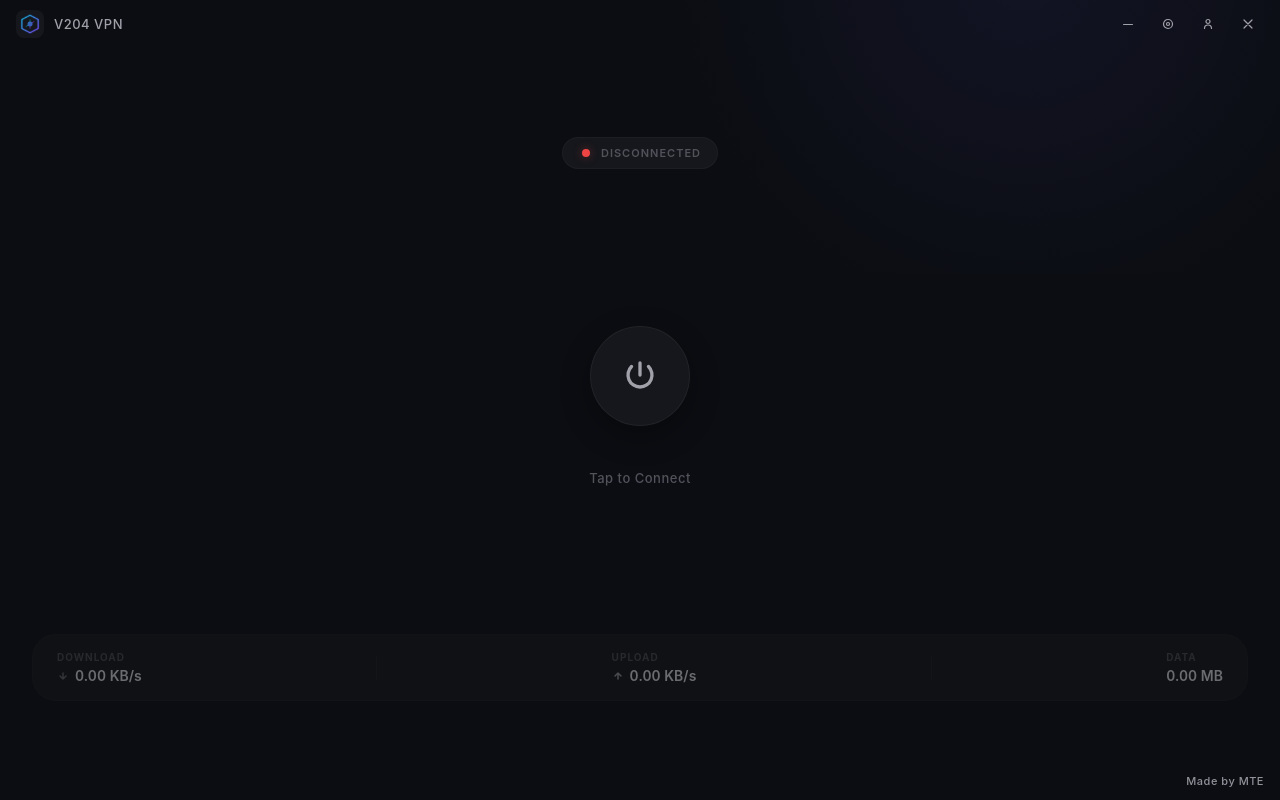
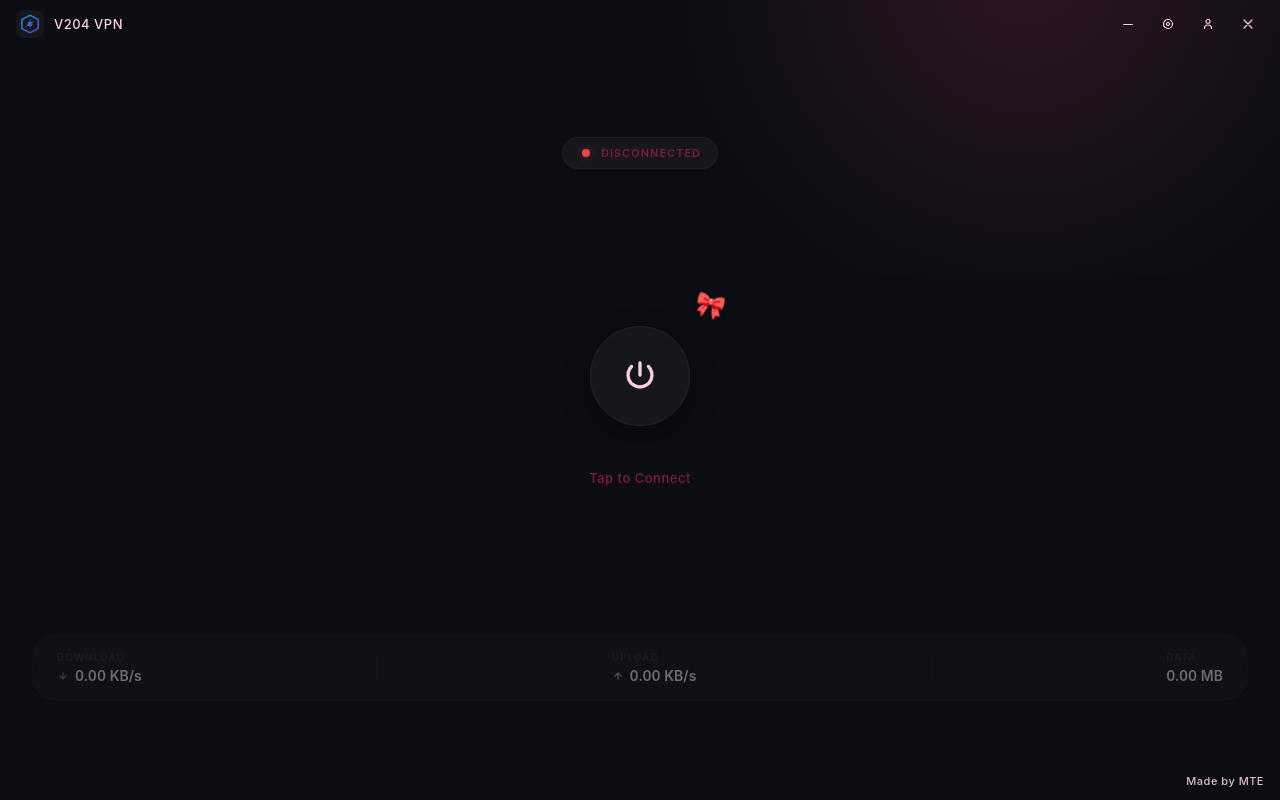
Before and after one commit to MuhammeDTayyiP0/gldstvpn, a website: page src/renderer/index.html in a window 1280 px wide. Shown: the top 800 px of the page. Drawn offline with Linux system fonts and the light colour scheme; files whose address does not match are found by name.

Commit message:
Release v3.2.0 - Stable Build

```diff
--- a/package.json
+++ b/package.json
@@ -1,6 +1,6 @@
 {
   "name": "v204",
-  "version": "3.2.0",
+  "version": "3.3.0",
   "description": "V204 - Güvenli VLESS VPN İstemcisi",
   "main": "src/main/main.js",
   "scripts": {
--- a/src-tauri/Cargo.toml
+++ b/src-tauri/Cargo.toml
@@ -1,6 +1,6 @@
 [package]
 name = "v204-vpn"
-version = "3.2.0"
+version = "3.3.0"
 description = "V204 VPN - Ultra Premium VLESS Client"
 authors = ["GeldeSat"]
 edition = "2021"
--- a/src-tauri/tauri.conf.json
+++ b/src-tauri/tauri.conf.json
@@ -1,6 +1,6 @@
 {
     "productName": "V204 VPN",
-    "version": "3.2.0",
+    "version": "3.3.0",
     "identifier": "com.v204.vpn",
     "build": {
         "beforeDevCommand": null,
--- a/src/renderer/index.html
+++ b/src/renderer/index.html
@@ -78,6 +78,9 @@
 
         <!-- Subtle spinner ring (visible when connecting) -->
         <div class="spinner-ring"></div>
+
+        <!-- Decoration -->
+        <div class="ribbon-emoji">🎀</div>
       </div>
 
       <div class="action-label" id="connect-label">Tap to Connect</div>
--- a/src/renderer/styles/index.css
+++ b/src/renderer/styles/index.css
@@ -13,11 +13,11 @@
   --bg-input: #1C1E24;
 
   /* Accents */
-  --accent-primary: #6C63FF;
-  /* Soft Indigo */
-  --accent-glow: rgba(108, 99, 255, 0.4);
-  --status-connected: #10B981;
-  /* Emerald */
+  --accent-primary: #EC4899;
+  /* Vibrat Pink */
+  --accent-glow: rgba(236, 72, 153, 0.4);
+  --status-connected: #DB2777;
+  /* Deep Pink */
   --status-disconnected: #EF4444;
   /* Coral Red */
   --status-connecting: #F59E0B;
@@ -25,8 +25,10 @@
 
   /* Text */
   --text-primary: #FAFAFA;
-  --text-secondary: #A1A1AA;
-  --text-muted: #52525B;
+  --text-secondary: #FBCFE8;
+  /* Pink Tinted White */
+  --text-muted: #831843;
+  /* Deep Pink Muted */
 
   /* Metrics */
   --radius-sm: 8px;
@@ -37,6 +39,17 @@
   /* Animation */
   --ease-out: cubic-bezier(0.25, 0.46, 0.45, 0.94);
   --ease-spring: cubic-bezier(0.34, 1.56, 0.64, 1);
+}
+
+.ribbon-emoji {
+  position: absolute;
+  top: -15px;
+  right: -15px;
+  font-size: 24px;
+  transform: rotate(15deg);
+  z-index: 20;
+  filter: drop-shadow(0 2px 4px rgba(0, 0, 0, 0.3));
+  pointer-events: none;
 }
 
 *,
@@ -158,7 +171,7 @@ body {
   right: -20%;
   width: 80%;
   height: 80%;
-  background: radial-gradient(circle, rgba(108, 99, 255, 0.08) 0%, transparent 60%);
+  background: radial-gradient(circle, rgba(236, 72, 153, 0.15) 0%, transparent 60%);
   pointer-events: none;
   z-index: -1;
 }
```
Also changed, not shown: 1 other file.
